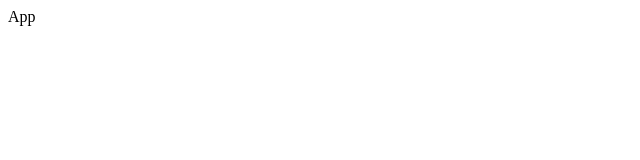
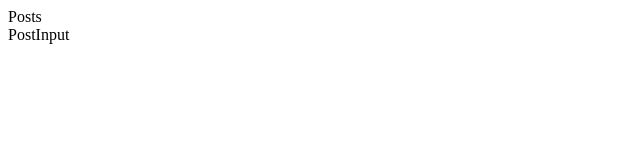
Before and after one commit to LakeishaMcCree/Minute-4-Mom-frontend, a React (Create React App) app: page / in a window 1280 px wide. Shown: the top 160 px of the page, without its empty margins (0-640 px from the left). Built offline with nearby package versions, Linux system fonts and the light colour scheme.

Commit message:
created component and container folders and post input and post list files for my posts

```diff
--- a/src/App.js
+++ b/src/App.js
@@ -1,17 +1,24 @@
 import React from 'react'
-
-
+import {connect} from 'react-redux'
+import {fetchPosts} from './actions/fetchPosts'
+import PostsContainer from './containers/PostsContainer'
 
 class App extends React.Component {
-
 
   render() {
     return (
       <div className="App">
-        App
+        <PostsContainer/>
+
       </div>
     );
   }
 }
 
-export default App;
+// const mapStateToProps = (state) => {
+//   return {
+//     posts: state.posts
+//   }
+// }
+
+export default connect()(App);
--- /dev/null
+++ b/src/actions/fetchPosts.js
@@ -0,0 +1,10 @@
+
+
+export function fetchPosts(action) {
+
+    // fetch('http://localhost:3000/posts')
+    // .then(resp => resp.json())
+    // .then(data => console.log(data))
+    return action
+
+}
--- /dev/null
+++ b/src/components/PostInput.js
@@ -0,0 +1,14 @@
+import React from 'react'
+
+//form, will have states, so set it up as a class; in order to have a controlled form, we would need to control those values, have local state to control values (or in a Redux store)
+class PostInput extends React.Component {
+    render() {
+        return (
+            <div>
+                PostInput
+            </div>
+        )
+    }
+}
+
+export default PostInput
--- /dev/null
+++ b/src/components/PostList.js
@@ -0,0 +1,17 @@
+import React from 'react'
+
+//functional component because it will just going to present a list of posts
+const PostList = (props) => {
+
+    return (
+        <div>
+            Posts
+        </div>
+
+    )
+
+}
+
+//this component is responsible for rendering a list of posts
+
+export default PostList
--- /dev/null
+++ b/src/containers/PostsContainer.js
@@ -0,0 +1,19 @@
+import React from 'react'
+import PostInput from '../components/PostInput'
+import PostList from '../components/PostList'
+
+class PostsContainer extends React.Component {
+    render() {
+        return (
+            <div>
+                <PostList/>
+                <PostInput/>
+            </div>
+        )
+    }
+
+
+
+}
+
+export default PostsContainer
--- a/src/reducers/postReducer.js
+++ b/src/reducers/postReducer.js
@@ -2,6 +2,7 @@
 export default function postReducer(state = {posts: []}, action) {
 //object with a posts key pointing to an empty array
 
-    return state
+
+
 
 }
```
Also changed, not shown: 1 other file (tests, documents, lock files or other folders).
